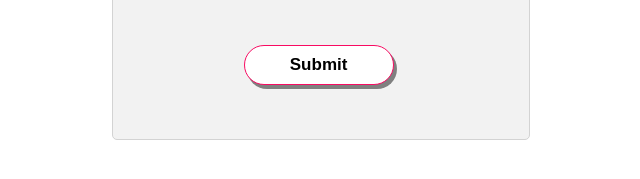
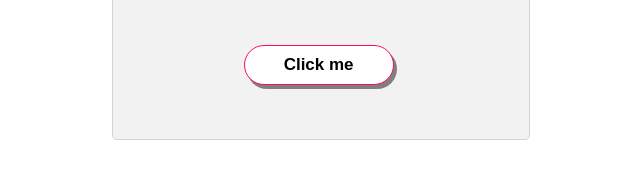
Before and after one commit to Megharaj2004/Hover-effect-Button, a plain HTML site: page index.html in a window 1280 px wide. Shown: the part 401-580 px from the top of the page, 319-959 px from the left. Drawn offline with Linux system fonts and the light colour scheme.

Commit message:
Update index.html

```diff
--- a/index.html
+++ b/index.html
@@ -22,7 +22,7 @@
         placeholder="Enter mobile" required
       />
       <br /><br />
-      <button id="button" type="submit">Submit</button>
+      <button id="button" type="submit">Click me</button>
     </div>
 
     <script>
```
